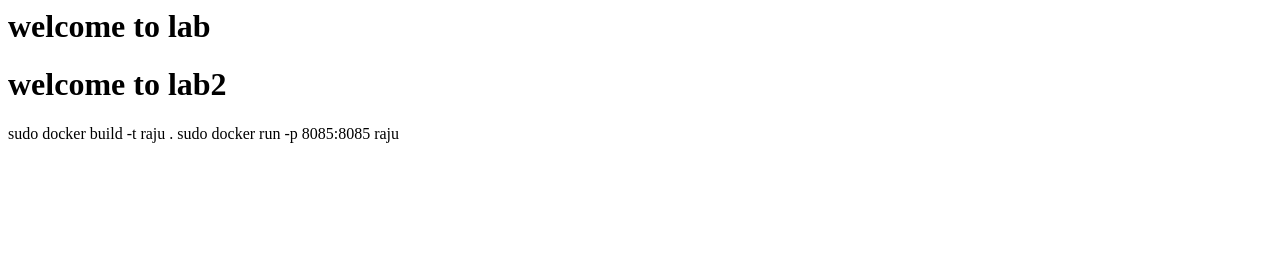
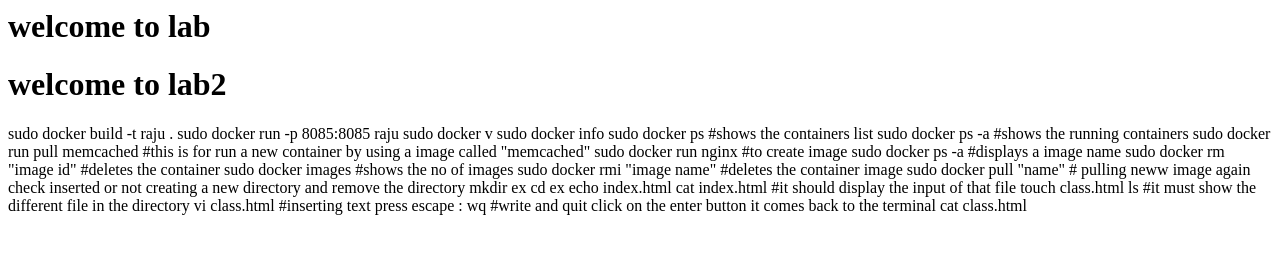
Before and after one commit to udutharaju/first, a plain HTML site: page index.html in a window 1280 px wide. Drawn offline with Linux system fonts and the light colour scheme.

Commit message:
Update index.html

```diff
--- a/index.html
+++ b/index.html
@@ -3,4 +3,47 @@
   <h1>welcome to lab2 </h1>
   sudo docker build -t raju .
   sudo docker run -p 8085:8085 raju
+
+
+  sudo docker v
+sudo docker info
+sudo docker ps     	  #shows the containers list
+sudo docker ps -a      #shows the running containers
+sudo docker run pull memcached     #this is for run a new container by using a image called "memcached"
+sudo docker run nginx #to create image
+sudo docker ps -a   #displays a image name
+sudo docker rm "image id"  #deletes the container
+sudo docker images #shows the no of images
+sudo docker rmi "image name"  #deletes the container image
+sudo docker pull "name" # pulling neww image
+again check inserted or not
+
+
+creating a new directory and remove the directory
+
+
+mkdir ex
+cd ex
+echo  index.html
+cat index.html #it should display the input of that file
+touch class.html
+ls               #it must show the different file in the directory
+
+vi class.html  #inserting text
+ press escape
+ :
+ wq   #write and quit
+ click on the enter button
+ it comes back to the terminal
+
+ cat class.html
+
+
+
+
+
+
+
+
+
 </html>
```
